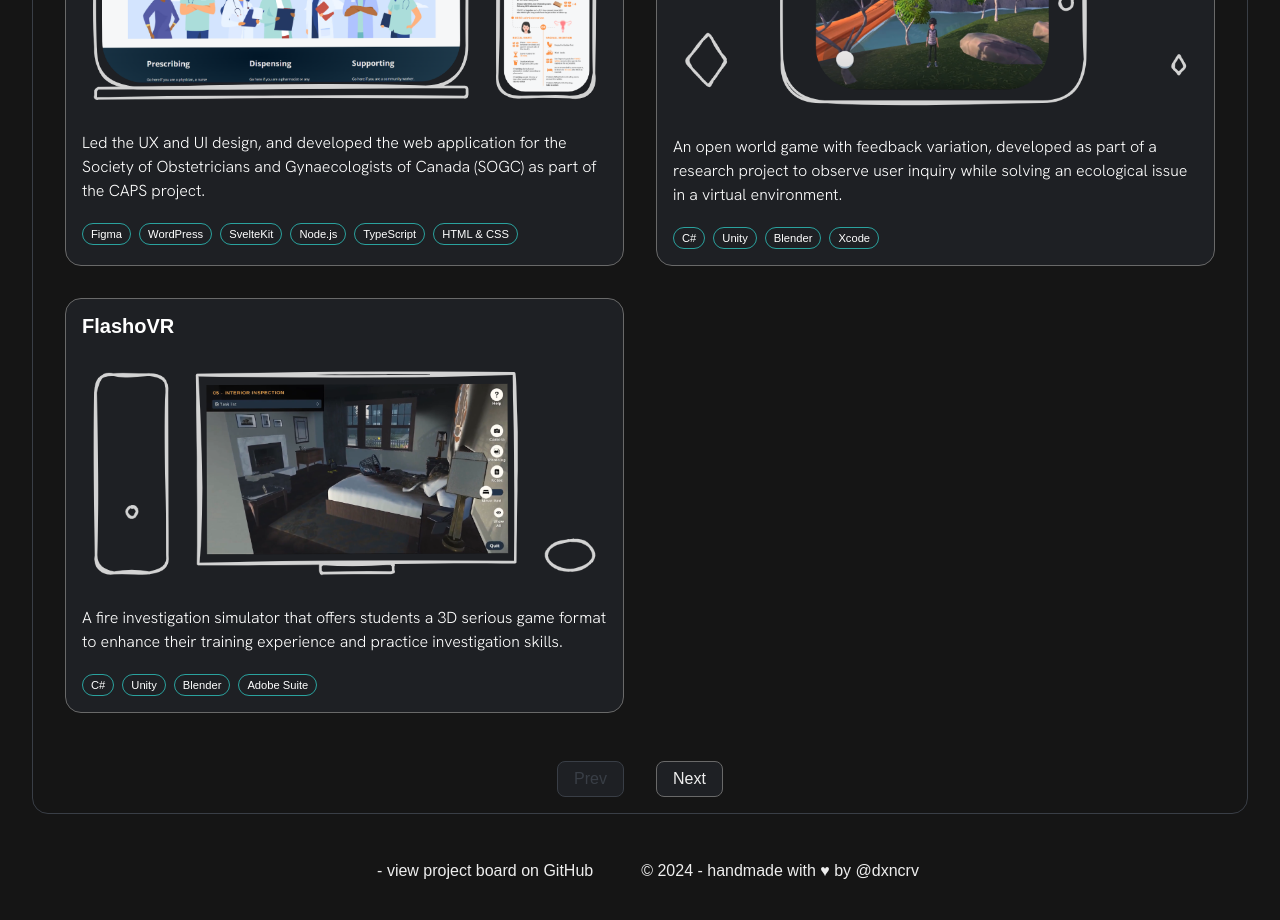
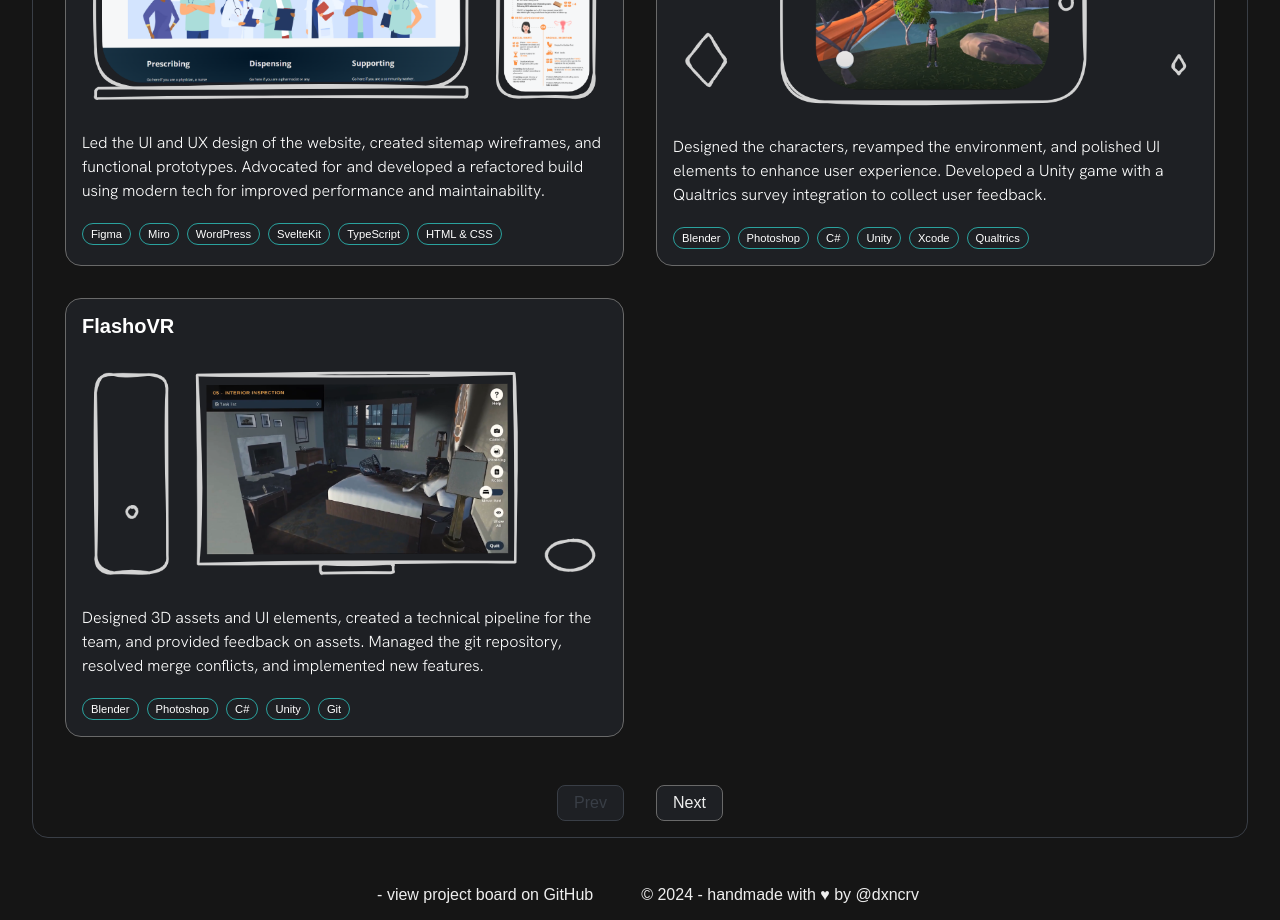
Before and after one commit to dxncrv/folio, a SvelteKit app: page /projects in a window 1280 px wide. Shown: the part 360-1280 px from the top of the page. Before the commit the page ends 1256 px from the top, so only its background shows below. Built offline with nearby package versions, Linux system fonts and the light colour scheme; some icons are missing; a web font is replaced by a local one.

Commit message:
Enhanced: projects state mutation based on selected facets

```diff
--- a/src/lib/projects.json
+++ b/src/lib/projects.json
@@ -6,36 +6,60 @@
         "link": "https://main.d2peu2nd9ijpwu.amplifyapp.com/",
         "git": "https://github.com/CAPS-CPCA/CAPS-CPCA-WebApp",
 
-        "desc": "Led the UX and UI design, and developed the web application for the Society of Obstetricians and Gynaecologists of Canada (SOGC) as part of the CAPS project.",
-        "tech": ["Figma","WordPress","SvelteKit", "Node.js", "TypeScript", "HTML & CSS"]
+        "desc": [
+            {"design": "Led the UI and UX design of the website, created sitemap wireframes, and functional prototypes."},
+            {"development": "Advocated for and developed a refactored build using modern tech for improved performance and maintainability."}
+        ],
+        "tech": [
+            {"design": ["Figma", "Miro"]},
+            {"development": ["WordPress", "SvelteKit", "TypeScript", "HTML & CSS"]}
+        ]
     },
     {
+        "tags": ["Design", "Development"],
+        "title": "ALIVE Investigator",
         "image": "./assets/2.png",
-        "title": "ALIVE Investigator",
-        "desc": "An open world game with feedback variation, developed as part of a research project to observe user inquiry while solving an ecological issue in a virtual environment.",
-        "tech": ["C#", "Unity", "Blender", "Xcode"],
+        "link": "",
         "git": "https://github.com/ALIVE-UBC/ALIVE-Investigator-Demos",
-        "link": "",
-        "tags": ["Design", "Development"]
+
+        "desc": [
+            {"design": "Designed the characters, revamped the environment, and polished UI elements to enhance user experience."},
+            {"development": "Developed a Unity game with a Qualtrics survey integration to collect user feedback."}
+        ],
+        "tech": [
+            {"design": ["Blender", "Photoshop"]},
+            {"development": ["C#", "Unity", "Xcode", "Qualtrics"]}
+        ]
     },
     {
+        "tags": ["Design", "Development"],
+        "title": "FlashoVR",
         "image": "./assets/3.png",
-        "title": "FlashoVR",
-        "desc": "A fire investigation simulator that offers students a 3D serious game format to enhance their training experience and practice investigation skills.",
-        "tech": ["C#", "Unity", "Blender", "Adobe Suite"],
+        "link": "https://firesim.jibc.ca",
         "git": "",
-        "link": "https://firesim.jibc.ca",
-        "yt": "https://www.youtube.com/watch?v=B0u3gJtFoR0",
-        "awards": ["https://www.horizoninteractiveawards.com/web-site-awards/2021/training","https://dfp.ubc.ca/news-and-events/news/dfp-create-design-showcase-2021-success"],
-        "tags": ["Design", "Development"]
+
+        "tech": [
+            {"design": ["Blender", "Photoshop"]},
+            {"development": ["C#", "Unity", "Git"]}
+        ],
+        "desc": [
+            {"design": "Designed 3D assets and UI elements, created a technical pipeline for the team, and provided feedback on assets."},
+            {"development": "Managed the git repository, resolved merge conflicts, and implemented new features."}
+        ]
     },
     {
+        "tags": ["Design"],
+        "title": "The Immitation Game",
         "image": "./assets/4.png",
-        "title": "The Immitation Game",
-        "desc": "A Vancouver Artgallery exhibition, for which I coordinated, produced, and sourced digital assets, helped author 2 optical installations, and styled a tooltip for publication.",
-        "tech": ["Unity", "CSS", "aws Polly", "Adobe Suite"],
+        "link": "https://imitationgameexhibition.ca",
         "git": "",
-        "link": "https://imitationgameexhibition.ca",
-        "tags": ["Design"]
+
+        "desc": [
+            {"design": "Coordinated, produced, and sourced digital assets, helped author 2 optical installations, and styled a tooltip for publication."}
+        ],
+        "tech": [
+            {"design": ["Premiere Pro", "Photoshop", "Blender", "Unity"]},
+            {"development": ["aws Polly", "CSS"]}
+        ]
     }
 ]
--- a/src/routes/projects/+page.svelte
+++ b/src/routes/projects/+page.svelte
@@ -39,10 +39,28 @@
 						</div>
 					</h2>
 					<img src={image} alt={title} />
-					<p>{desc}</p>
+					<p>
+						{#each desc as { design, development }}
+							{#if Facets.selected().includes('Design') && design}
+								{design}
+							{/if}
+							{#if Facets.selected().includes('Development') && development}
+								{development}
+							{/if}
+						{/each}
+					</p>
 					<ul>
-						{#each tech as t}
-							<li>{t}</li>
+						{#each tech as { design, development }}
+							{#if Facets.selected().includes('Design') && design}
+								{#each design as d}
+									<li>{d}</li>
+								{/each}
+							{/if}
+							{#if Facets.selected().includes('Development') && development}
+								{#each development as d}
+									<li>{d}</li>
+								{/each}
+							{/if}
 						{/each}
 					</ul>
 				</div>
```
